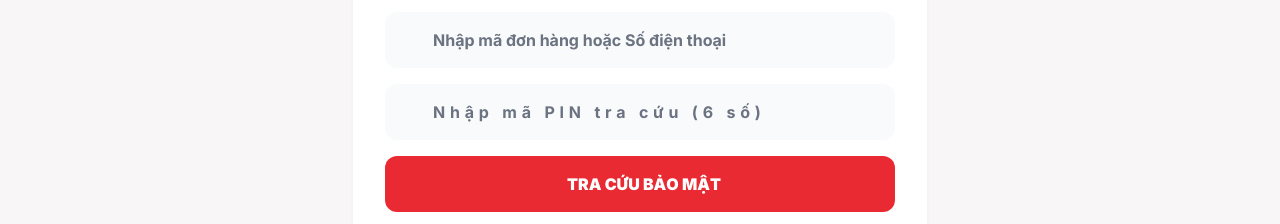
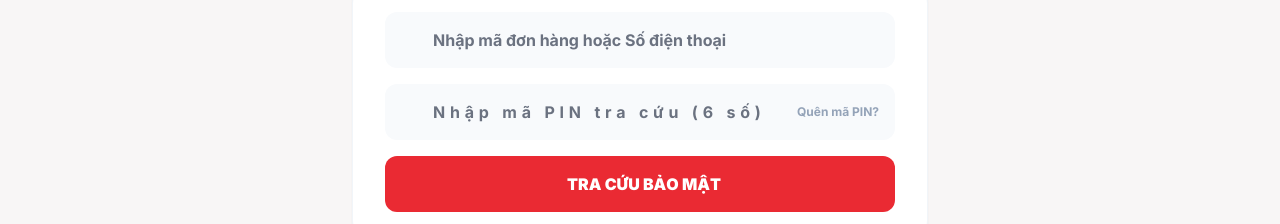
Before and after one commit to hpan290504/SAFEALL, a website: page my-orders.html in a window 1280 px wide. Shown: the part 278-502 px from the top of the page. Drawn offline with nearby package versions, Linux system fonts and the light colour scheme; some icons are missing.

Commit message:
ver.19.0 - Forgot PIN flow

```diff
--- a/my-orders.html
+++ b/my-orders.html
@@ -78,6 +78,10 @@
                     <input id="orderSearchPin" type="password" inputmode="numeric" maxlength="6"
                         placeholder="Nhập mã PIN tra cứu (6 số)"
                         class="w-full bg-slate-50 dark:bg-slate-800 border-none rounded-xl py-4 pl-12 pr-4 focus:ring-2 focus:ring-primary/20 transition-all tracking-[0.3em] font-bold" />
+                    <button type="button"
+                        onclick="alert('Vui lòng liên hệ Hotline +84 775 605 303 để được cấp lại mã PIN.')"
+                        class="absolute right-4 top-1/2 -translate-y-1/2 text-xs font-bold text-slate-400 hover:text-primary transition-colors">Quên
+                        mã PIN?</button>
                 </div>
                 <button onclick="searchOrder()"
                     class="w-full bg-primary text-white px-6 py-4 rounded-xl font-black hover:opacity-90 transition-all flex items-center justify-center gap-2">
```
